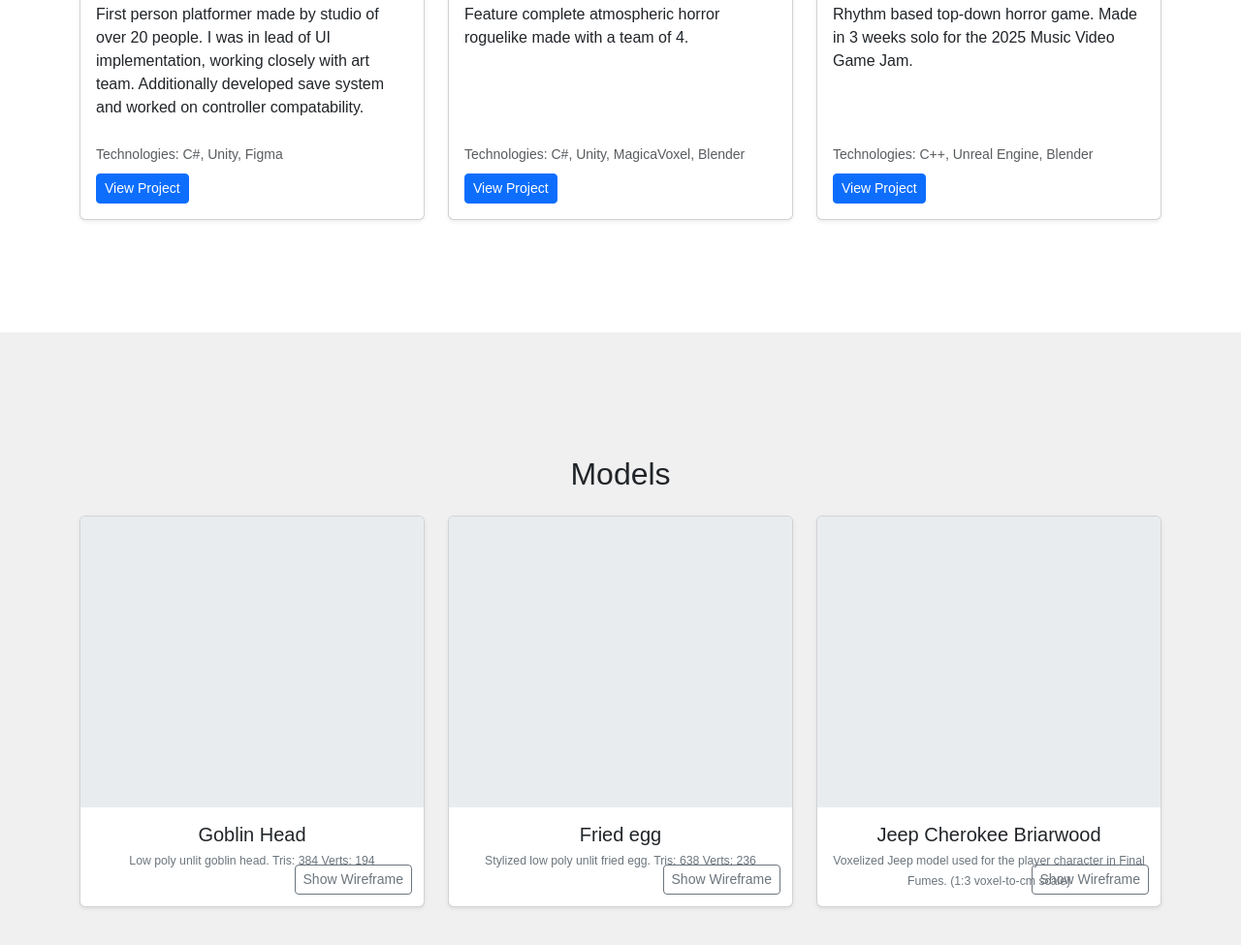
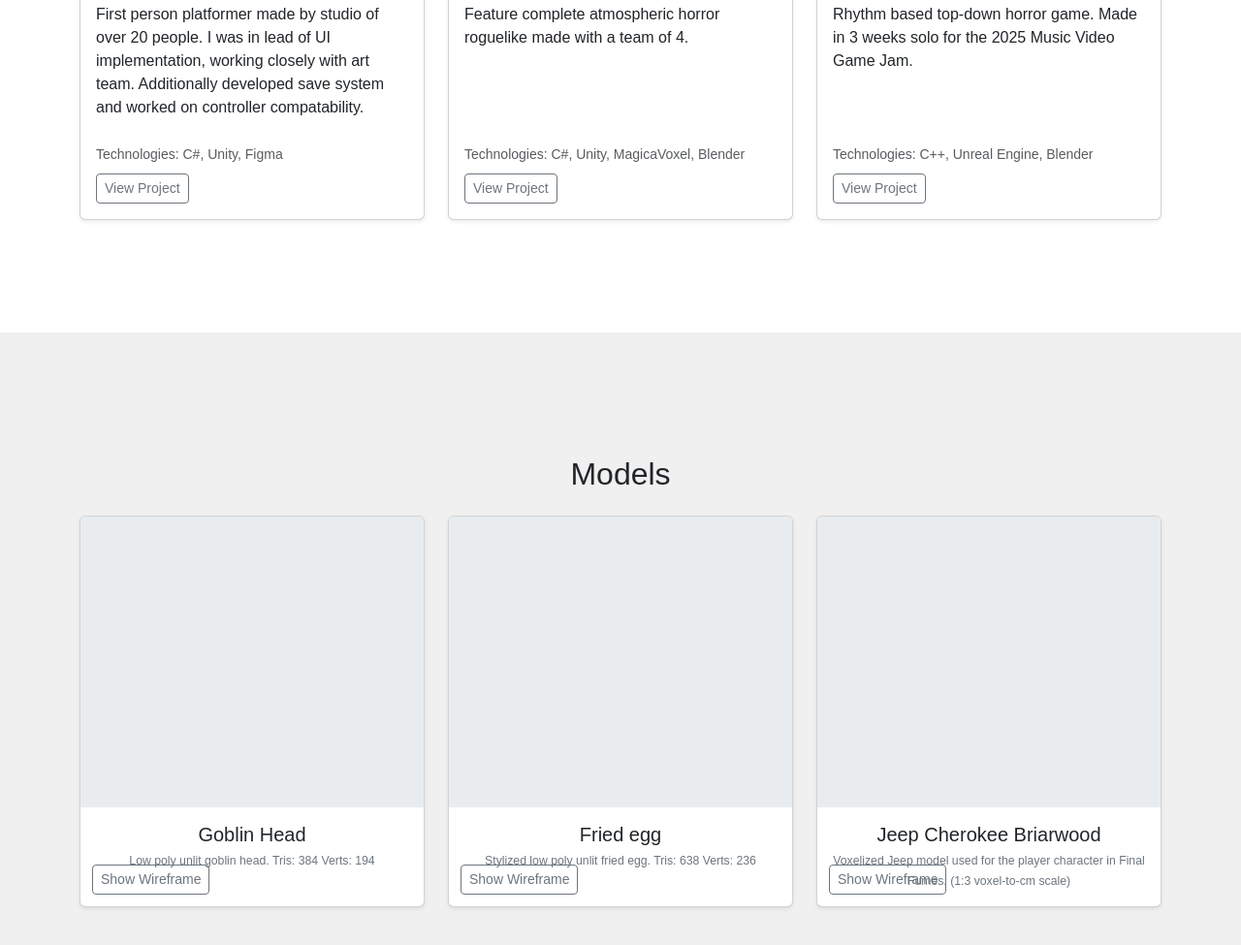
Before and after one commit to isrichards6/isrichards6.github.io, a plain HTML site: page index.html in a window 1280 px wide. Shown: the part 1201-2176 px from the top of the page at 97% size. Drawn offline with nearby package versions, Linux system fonts and the light colour scheme; some packages are replaced by stand-ins of ours; a script that the page names is missing.

Commit message:
update button styling

```diff
--- a/app.js
+++ b/app.js
@@ -155,7 +155,7 @@ app.component('project-card', {
                     <p class="card-text">{{ description }}</p>
                     <div class="mt-auto pt-2">
                         <p class="card-text mb-2"><small class="text-muted">Technologies: {{ technologies.join(', ') }}</small></p>
-                        <a :href="link" class="btn btn-primary btn-sm" target="_blank" rel="noopener noreferrer">View Project</a>
+                        <a :href="link" class="btn btn-outline-secondary btn-sm" target="_blank" rel="noopener noreferrer">View Project</a>
                     </div>
                 </div>
             </div>
--- a/style.css
+++ b/style.css
@@ -154,7 +154,7 @@ main > section:nth-child(even) {
 .wireframe-button {
     position: absolute;
     bottom: 12px;
-    right: 12px;
+    left: 12px;
     z-index: 10;
 }
 
```
